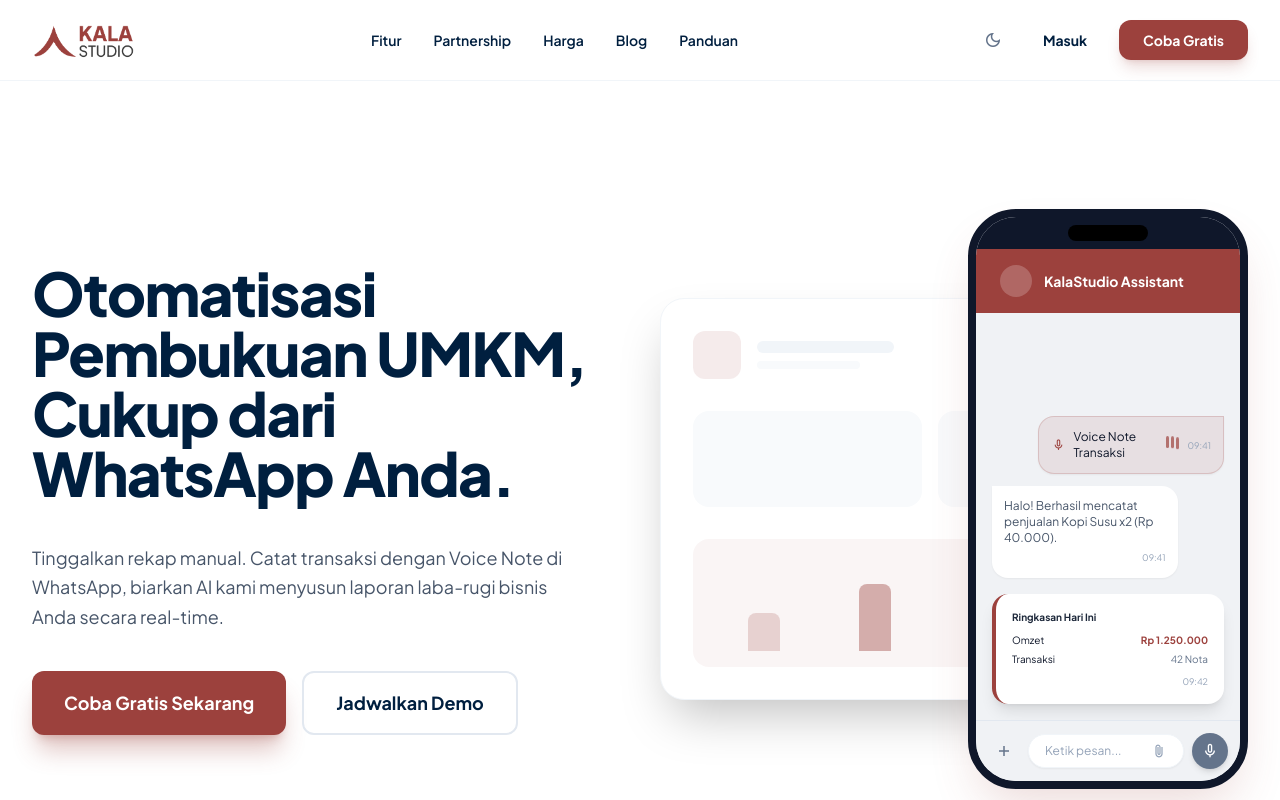
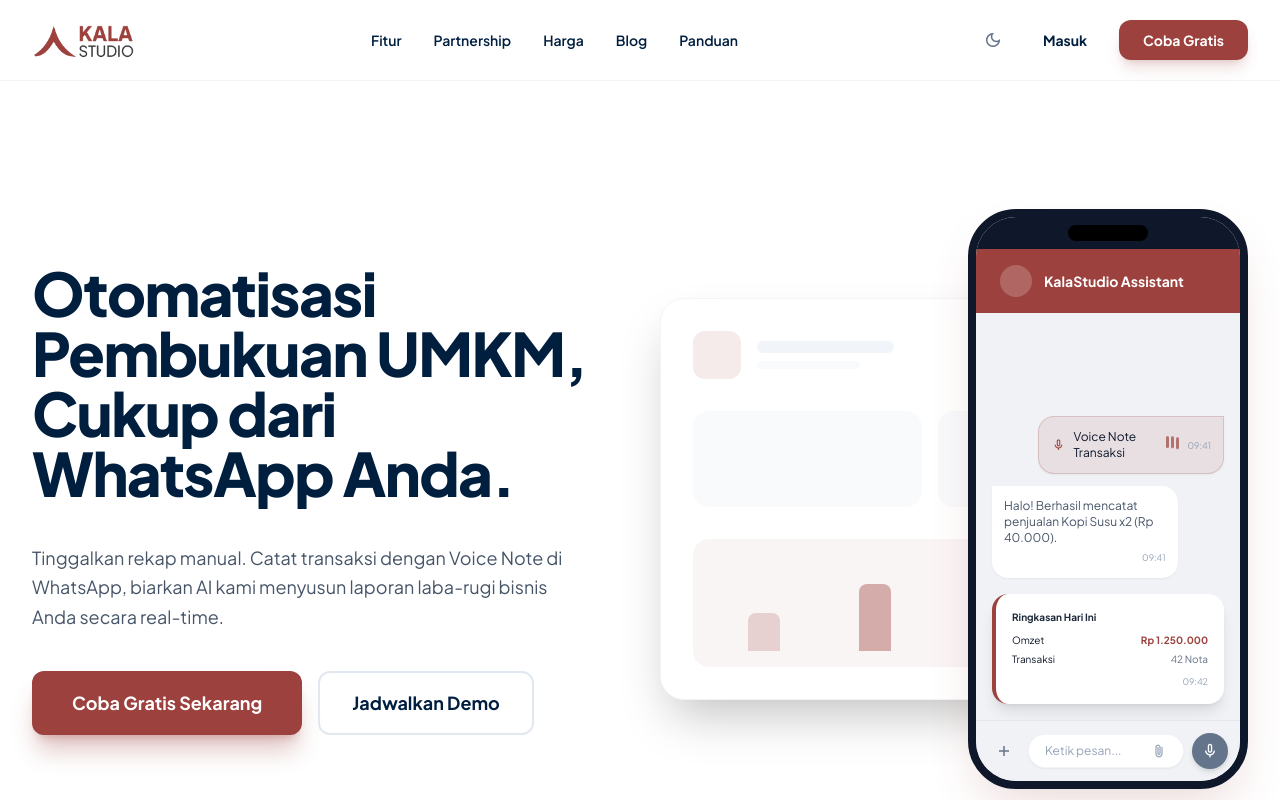
Before and after one commit to firdausnanda/kalastudio, a React (Vite) app: page / in a window 1280 px wide. Shown: the top 800 px of the page. Built offline with nearby package versions, Linux system fonts and the light colour scheme.

Commit message:
[FIX] button hover

```diff
--- a/src/components/Hero.jsx
+++ b/src/components/Hero.jsx
@@ -34,7 +34,7 @@
               Tinggalkan rekap manual. Catat transaksi dengan Voice Note di WhatsApp, biarkan AI kami menyusun laporan laba-rugi bisnis Anda secara real-time.
             </p>
             <div className="flex flex-wrap gap-4">
-              <button className="bg-primary hover:bg-emerald-500 text-white px-8 py-4 rounded-xl font-bold text-lg shadow-xl shadow-primary/30 dark:shadow-primary/20 transition-all">
+              <button className="bg-primary hover:bg-primary/90 text-white px-10 py-4 rounded-xl font-bold text-lg shadow-xl shadow-primary/30 dark:shadow-primary/20 transition-all duration-300 hover:shadow-2xl hover:shadow-primary/40 hover:-translate-y-1 active:translate-y-0 active:scale-[0.98]">
                 Coba Gratis Sekarang
               </button>
               <button className="border-2 border-slate-200 dark:border-slate-700 hover:border-secondary dark:hover:border-slate-500 text-secondary dark:text-slate-200 px-8 py-4 rounded-xl font-bold text-lg transition-all duration-300">
```
